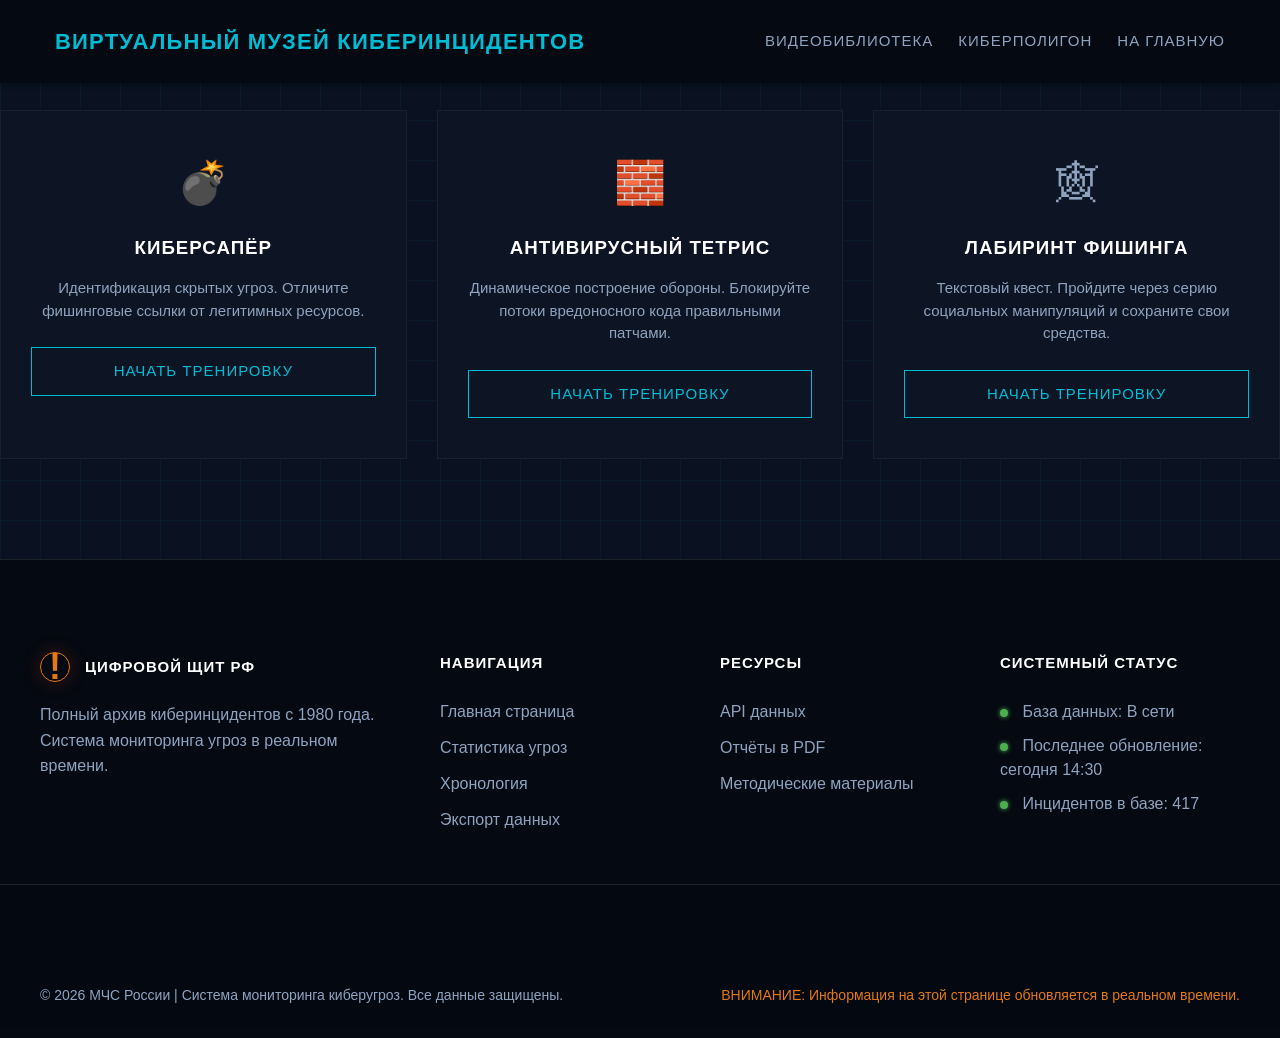
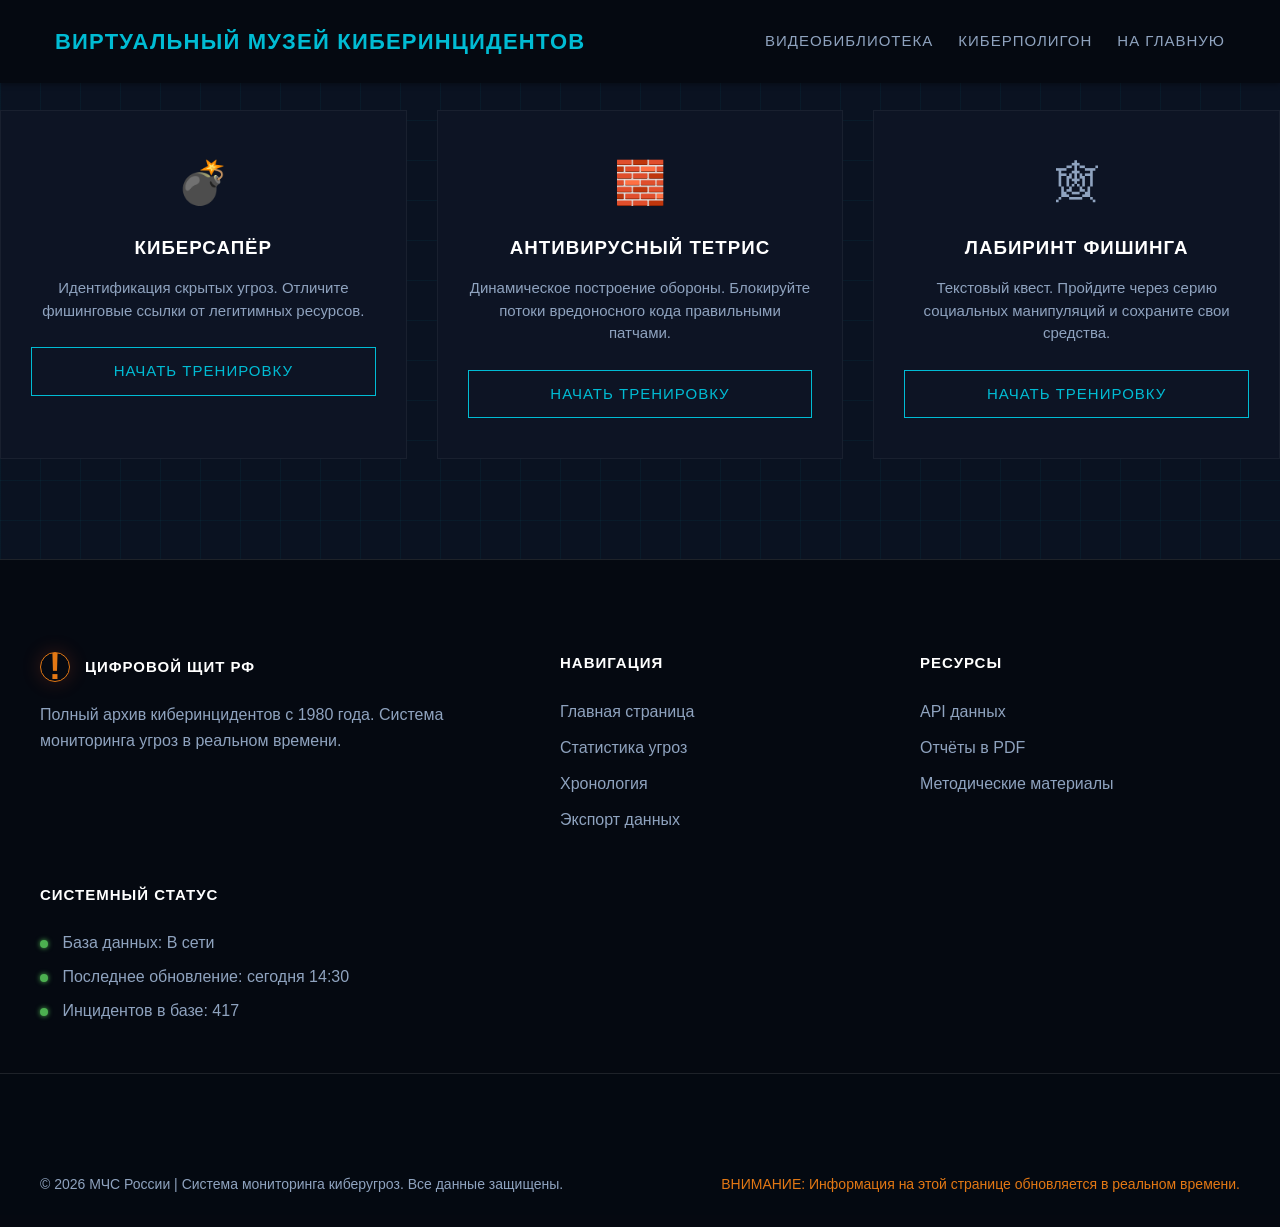

Update css1.css

--- a/css1.css
+++ b/css1.css
@@ -784,7 +784,7 @@ main {
 
         .footer-grid {
             display: grid;
-            grid-template-columns: 1.5fr 1fr 1fr 1fr;
+            grid-template-columns: 1.5fr 1fr 1fr;
             gap: 40px;
         }
 
@@ -1254,3 +1254,129 @@ body.modal-open {
     /* остальное без изменений */
 }
 
+.artifacts-hero {
+            padding-top: 140px;
+            padding-bottom: 30px;
+            text-align: center;
+        }
+        .artifacts-hero h1 {
+            font-family: 'Oswald', sans-serif;
+            font-size: 42px;
+            font-weight: 700;
+            letter-spacing: 2px;
+            color: #fff;
+            margin: 0 0 18px;
+            text-transform: uppercase;
+        }
+        .artifacts-hero h1 span {
+            color: var(--accent-blue);
+        }
+        .artifacts-hero .lead {
+            max-width: 820px;
+            margin: 0 auto;
+            color: var(--text-muted);
+            font-size: 16px;
+            line-height: 1.65;
+        }
+        .artifacts-hero .source-line {
+            margin-top: 14px;
+            font-size: 13px;
+            color: var(--accent-blue);
+            letter-spacing: 0.5px;
+        }
+
+        .category-block {
+            margin: 50px 0 20px;
+        }
+        .category-title {
+            font-family: 'Oswald', sans-serif;
+            font-size: 22px;
+            font-weight: 600;
+            letter-spacing: 1.5px;
+            color: #fff;
+            text-transform: uppercase;
+            border-left: 4px solid var(--accent-orange);
+            padding-left: 14px;
+            margin-bottom: 10px;
+        }
+        .category-desc {
+            color: var(--text-muted);
+            font-size: 14px;
+            margin-bottom: 24px;
+            padding-left: 18px;
+        }
+
+        .artifact-card {
+            background: rgba(10, 21, 37, 0.55);
+            border: 1px solid var(--border-color);
+            border-left: 3px solid var(--accent-blue);
+            padding: 22px 26px;
+            margin-bottom: 18px;
+            transition: border-color 0.2s, background 0.2s;
+        }
+        .artifact-card:hover {
+            border-left-color: var(--accent-orange);
+            background: rgba(10, 21, 37, 0.75);
+        }
+        .artifact-id {
+            font-family: 'Oswald', sans-serif;
+            font-size: 14px;
+            letter-spacing: 1.5px;
+            color: var(--accent-orange);
+            font-weight: 600;
+        }
+        .artifact-meta {
+            font-size: 12px;
+            color: var(--text-muted);
+            margin-left: 14px;
+            letter-spacing: 0.4px;
+        }
+        .artifact-title {
+            font-family: 'Oswald', sans-serif;
+            font-size: 19px;
+            color: #EAF2FF;
+            margin: 10px 0 12px;
+            line-height: 1.35;
+            font-weight: 500;
+        }
+        .artifact-body {
+            color: var(--text-muted);
+            font-size: 14.5px;
+            line-height: 1.65;
+        }
+        .artifact-tags {
+            margin-top: 14px;
+            display: flex;
+            flex-wrap: wrap;
+            gap: 8px;
+        }
+        .artifact-tag {
+            font-size: 11px;
+            letter-spacing: 0.6px;
+            padding: 3px 10px;
+            border: 1px solid rgba(0, 188, 212, 0.4);
+            color: var(--accent-blue);
+            text-transform: uppercase;
+            border-radius: 2px;
+        }
+
+        .source-footer {
+            margin-top: 50px;
+            padding: 22px 26px;
+            border: 1px dashed var(--border-color);
+            background: rgba(10, 21, 37, 0.35);
+            color: var(--text-muted);
+            font-size: 13.5px;
+            line-height: 1.7;
+        }
+        .source-footer strong {
+            color: #EAF2FF;
+            display: block;
+            margin-bottom: 8px;
+            font-family: 'Oswald', sans-serif;
+            letter-spacing: 1px;
+        }
+        .source-footer a {
+            color: var(--accent-blue);
+            text-decoration: none;
+        }
